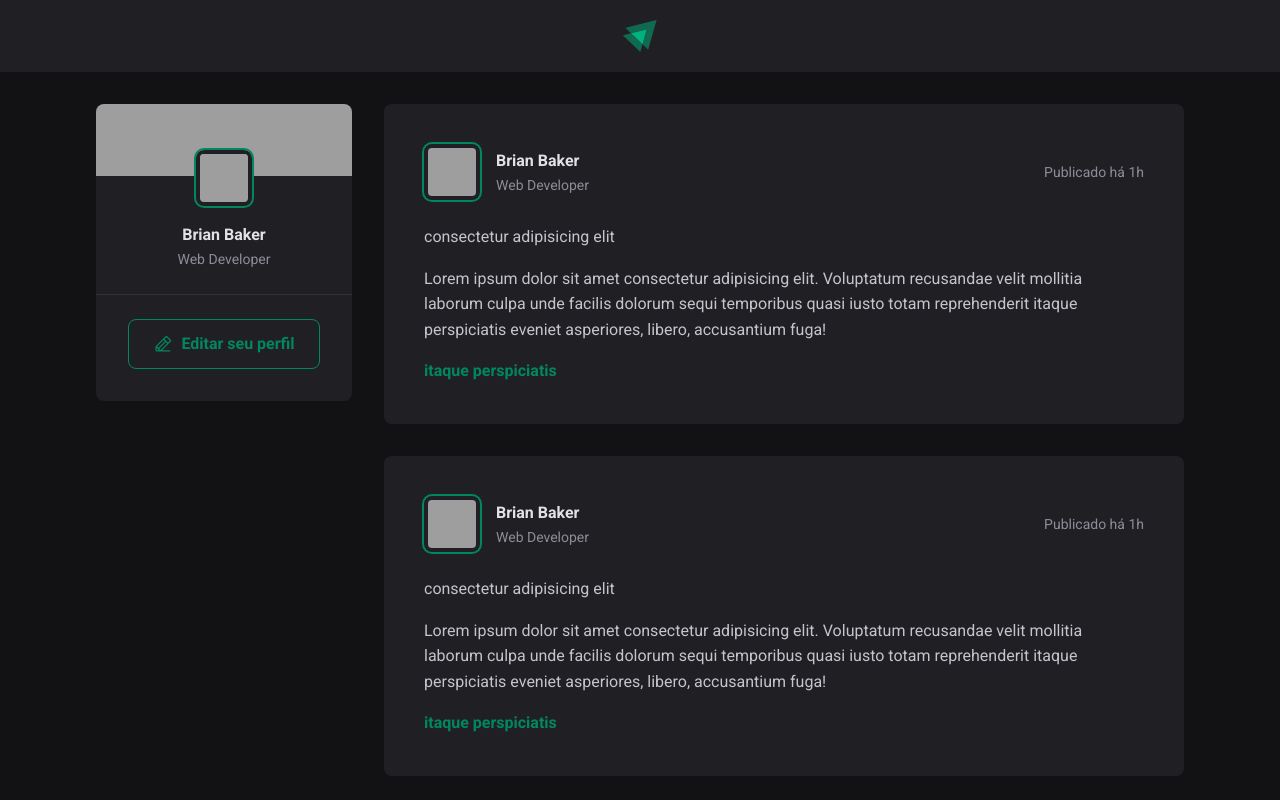
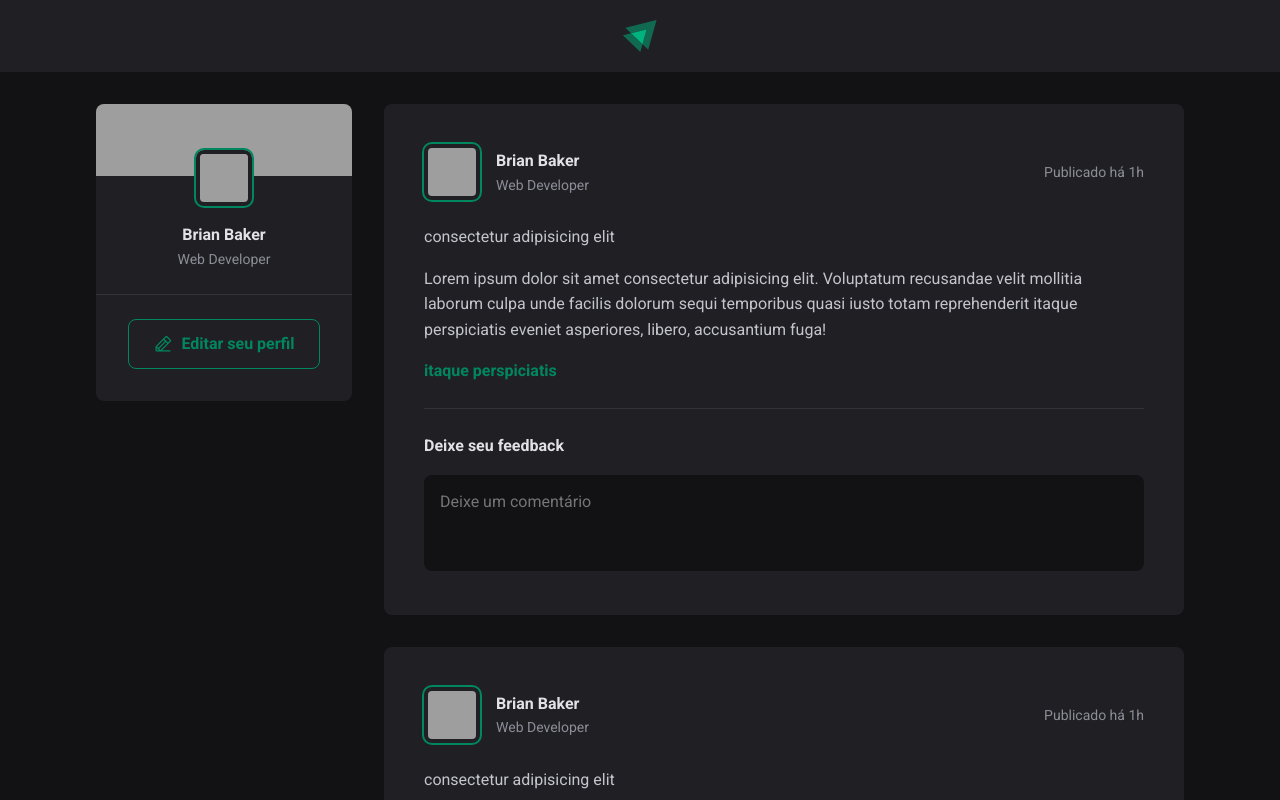
Before and after one commit to tnncodes/ignite-reactjs-01-fundamentos, a React (Vite) app: page / in a window 1280 px wide. Shown: the top 800 px of the page. Built offline with nearby package versions, Linux system fonts and the light colour scheme; grey boxes are pictures that could not be loaded.

Commit message:
Componente: Form de comentários

```diff
--- a/src/components/Post.jsx
+++ b/src/components/Post.jsx
@@ -22,6 +22,14 @@
 
         <p><a href="http://">itaque perspiciatis</a></p>
       </div>
+
+      <form className={styles.commentForm}>
+        <strong>Deixe seu feedback</strong>
+        <textarea placeholder="Deixe um comentário" />
+        <footer>
+          <button type="submit">Comentar</button>
+        </footer>
+      </form>
     </article>
   )
 }
--- a/src/components/Post.module.css
+++ b/src/components/Post.module.css
@@ -66,3 +66,54 @@
   color: var(--gray-400);
   line-height: 1.6;
 }
+
+.commentForm {
+  width: 100%;
+  margin-top: 1.5rem;
+  padding-top: 1.5rem;
+  border-top: 1px solid var(--gray-600);
+}
+
+.commentForm > strong {
+  line-height: 1.6;
+  color: var(--gray-100);
+}
+
+.commentForm textarea {
+  width: 100%;
+  background: var(--gray-900);
+  border: 0;
+  resize: none;
+  height: 6rem;
+  padding: 1rem;
+  border-radius: 8px;
+  color: var(--gray-100);
+  line-height: 1.4;
+  margin-top: 1rem;
+}
+
+.commentForm footer {
+  visibility: hidden;
+  max-height: 0;
+}
+
+.commentForm:focus-within footer {
+  visibility: visible;
+  max-height: 0;
+}
+
+.commentForm button[type=submit] {
+  padding: 1rem 1.5rem;
+  margin-top: 1rem;
+  border-radius: 8px;
+  border: 0;
+  background: var(--green-500);
+  color: var(--white);
+  font-weight: bold;
+  cursor: pointer;
+  transition: background-color 0.1s;
+}
+
+.commentForm button[type=submit]:hover {
+  background: var(--green-300);
+}
--- a/src/global.css
+++ b/src/global.css
@@ -10,6 +10,11 @@
 
   --green-300: #00B37E;
   --green-500: #00875f;
+}
+
+:focus {
+  outline: transparent;
+  box-shadow: 0 0 0 2px var(--green-500);
 }
 
 * {
```
